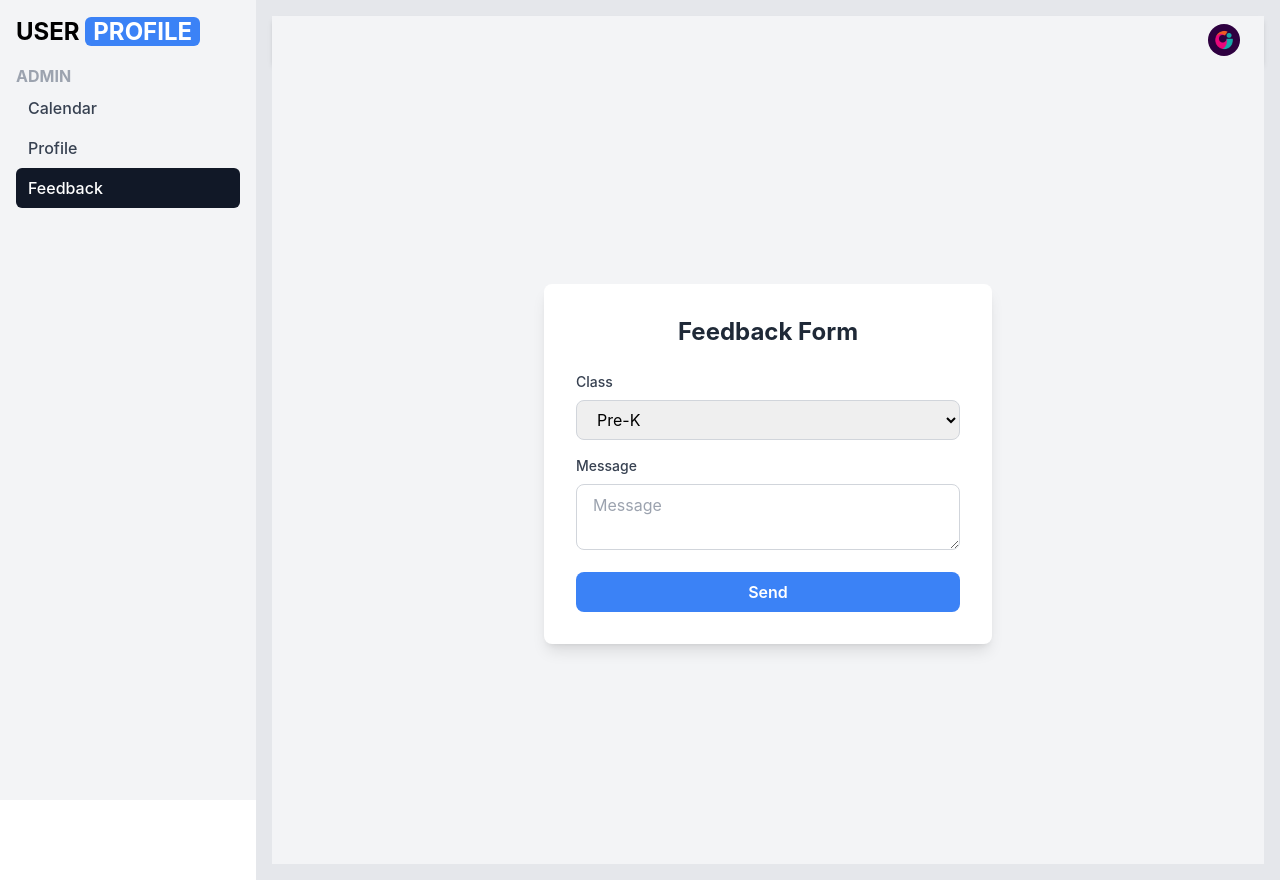
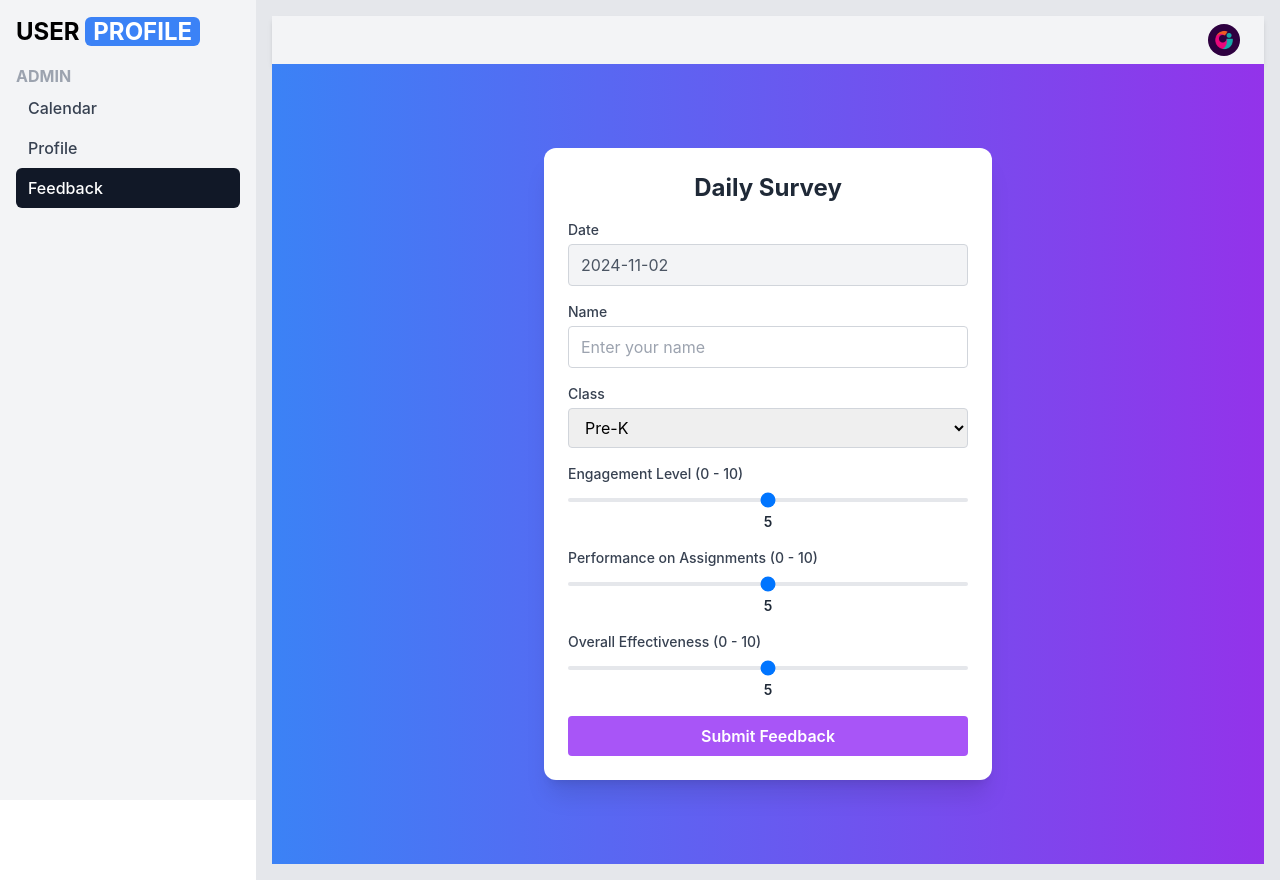
Before and after one commit to cfgcolumbus24/Team-4, a React (Create React App) app in the folder project/: page /dashboard in a window 1280 px wide. Both pictures are taken after a click on the button "Feedback". Built offline with nearby package versions, Linux system fonts and the light colour scheme.

Commit message:
Finalized feedback form

```diff
--- a/project/src/feedback.js
+++ b/project/src/feedback.js
@@ -1,16 +1,60 @@
-import React from 'react';
+import React, { useState, useEffect } from 'react';
 
 const FeedbackForm = () => {
+    const [feedback, setFeedback] = useState({
+        engagement: 5,
+        feedbackQuality: 5,
+        effectiveness: 5
+    });
+    const [currentDate, setCurrentDate] = useState('');
+
+    useEffect(() => {
+        const today = new Date();
+        const formattedDate = today.toISOString().split('T')[0];
+        setCurrentDate(formattedDate);
+    }, []);
+
+    const handleSliderChange = (field, value) => {
+        setFeedback(prevFeedback => ({
+            ...prevFeedback,
+            [field]: value
+        }));
+    };
+
     return (
-        <div className="flex items-center justify-center min-h-screen bg-gray-100">
-            <div className="w-full max-w-md p-8 space-y-6 bg-white rounded-lg shadow-lg">
-                <h1 className="text-2xl font-bold text-center text-gray-800">Feedback Form</h1>
+        <div className="flex items-center justify-center min-h-screen bg-gradient-to-r from-blue-500 to-purple-600 p-4">
+            <div className="w-full max-w-md p-6 space-y-4 bg-white rounded-xl shadow-xl">
+                <h1 className="text-2xl font-bold text-center text-gray-800 mb-4">Daily Survey</h1>
                 <form action="https://formspree.io/f/mkgnjvee" method="POST" className="space-y-4">
+
+                    {/* Display Date */}
+                    <div>
+                        <label className="block text-sm font-medium text-gray-700">Date</label>
+                        <input
+                            type="text"
+                            name="Date"
+                            value={currentDate}
+                            readOnly
+                            disabled
+                            className="w-full px-3 py-2 mt-1 border border-gray-300 rounded bg-gray-100 text-gray-600 focus:outline-none focus:transform focus:scale-105 transition duration-300"
+                        />
+                    </div>
+
+                    <div>
+                        <label className="block text-sm font-medium text-gray-700">Name</label>
+                        <input
+                            type="text"
+                            name="TeacherName"
+                            placeholder="Enter your name"
+                            required
+                            className="w-full px-3 py-2 mt-1 border border-gray-300 rounded focus:outline-none focus:transform focus:scale-105 transition duration-300"
+                        />
+                    </div>
                     <div>
                         <label className="block text-sm font-medium text-gray-700">Class</label>
                         <select
                             name="Class"
-                            className="w-full px-4 py-2 mt-2 border border-gray-300 rounded-lg focus:outline-none focus:ring-2 focus:ring-blue-200 focus:border-blue-400"
+                            className="w-full px-3 py-2 mt-1 border border-gray-300 rounded focus:outline-none focus:transform focus:scale-105 transition duration-300"
                             required
                         >
                             <option>Pre-K</option>
@@ -29,20 +73,33 @@ const FeedbackForm = () => {
                             <option>Grade 12</option>
                         </select>
                     </div>
-                    <div>
-                        <label className="block text-sm font-medium text-gray-700">Message</label>
-                        <textarea
-                            name="Message"
-                            placeholder="Message"
-                            required
-                            className="w-full px-4 py-2 mt-2 border border-gray-300 rounded-lg focus:outline-none focus:ring-2 focus:ring-blue-200 focus:border-blue-400"
-                        ></textarea>
-                    </div>
+
+                    {/* Feedback Options */}
+                    {[
+                        { label: 'Engagement Level', field: 'engagement' },
+                        { label: 'Performance on Assignments', field: 'feedbackQuality' },
+                        { label: 'Overall Effectiveness', field: 'effectiveness' }
+                    ].map(({ label, field }) => (
+                        <div key={field}>
+                            <label className="block text-sm font-medium text-gray-700">{label} (0 - 10)</label>
+                            <input
+                                type="range"
+                                name={field}
+                                min="0"
+                                max="10"
+                                value={feedback[field]}
+                                onChange={(e) => handleSliderChange(field, e.target.value)}
+                                className="w-full h-1 bg-gray-200 rounded appearance-none focus:outline-none focus:transform focus:scale-105 transition duration-300"
+                            />
+                            <div className="text-center text-gray-800 font-semibold mt-1 text-sm">{feedback[field]}</div>
+                        </div>
+                    ))}
+
                     <button
                         type="submit"
-                        className="w-full px-4 py-2 font-semibold text-white bg-blue-500 rounded-lg hover:bg-blue-600 focus:outline-none focus:ring-2 focus:ring-blue-200"
+                        className="w-full px-3 py-2 font-semibold text-white bg-purple-500 rounded hover:bg-purple-600 focus:outline-none focus:transform focus:scale-105 transition duration-300"
                     >
-                        Send
+                        Submit Feedback
                     </button>
                 </form>
             </div>
```
